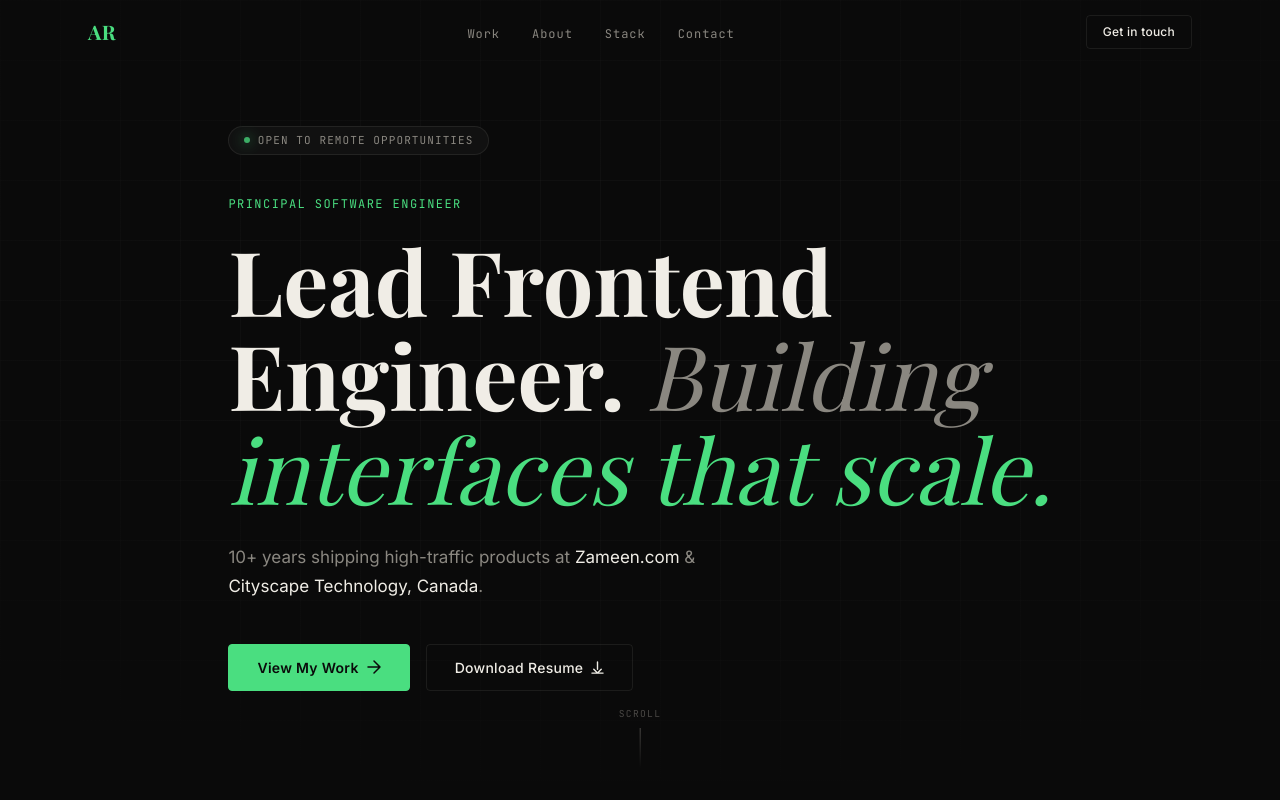
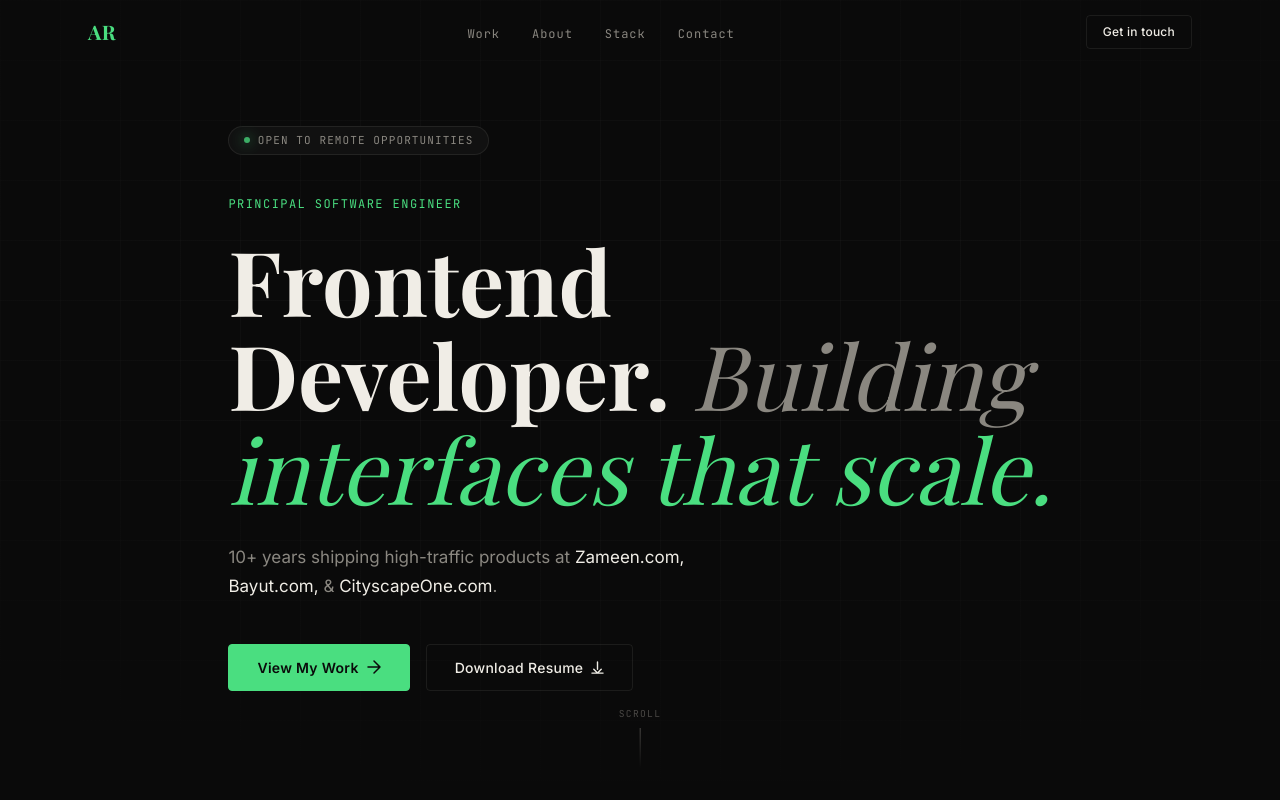
Before and after one commit to itsatifriaz/atifriaz, a Next.js app: page / in a window 1280 px wide. Shown: the top 800 px of the page. Built offline with nearby package versions, Linux system fonts and the light colour scheme.

Commit message:
Hero Updates

```diff
--- a/components/Hero.tsx
+++ b/components/Hero.tsx
@@ -173,9 +173,9 @@ export default function Hero() {
               maxWidth: "900px",
             }}
           >
-            <span style={{ display: "block" }}>Lead Frontend</span>
+            <span style={{ display: "block" }}>Frontend</span>
             <span style={{ display: "block" }}>
-              Engineer.{" "}
+              Developer.{" "}
               <span
                 style={{
                   fontWeight: 400,
@@ -211,10 +211,11 @@ export default function Hero() {
             }}
           >
             10+ years shipping high-traffic products at{" "}
-            <span style={{ color: "var(--text)" }}>Zameen.com</span> &amp;{" "}
+            <a href="https://www.zameen.com/" target="_blank"><span style={{ color: "var(--text)" }}>Zameen.com,</span></a> <a href="https://www.bayut.com/" target="_blank"><span style={{ color: "var(--text)" }}>Bayut.com,</span></a> &amp;{" "}
+            <a href="https://www.cityscapeone.com/" target="_blank">
             <span style={{ color: "var(--text)" }}>
-              Cityscape Technology, Canada
-            </span>
+              CityscapeOne.com
+            </span></a>
             .
           </p>
         </FadeUp>
```
